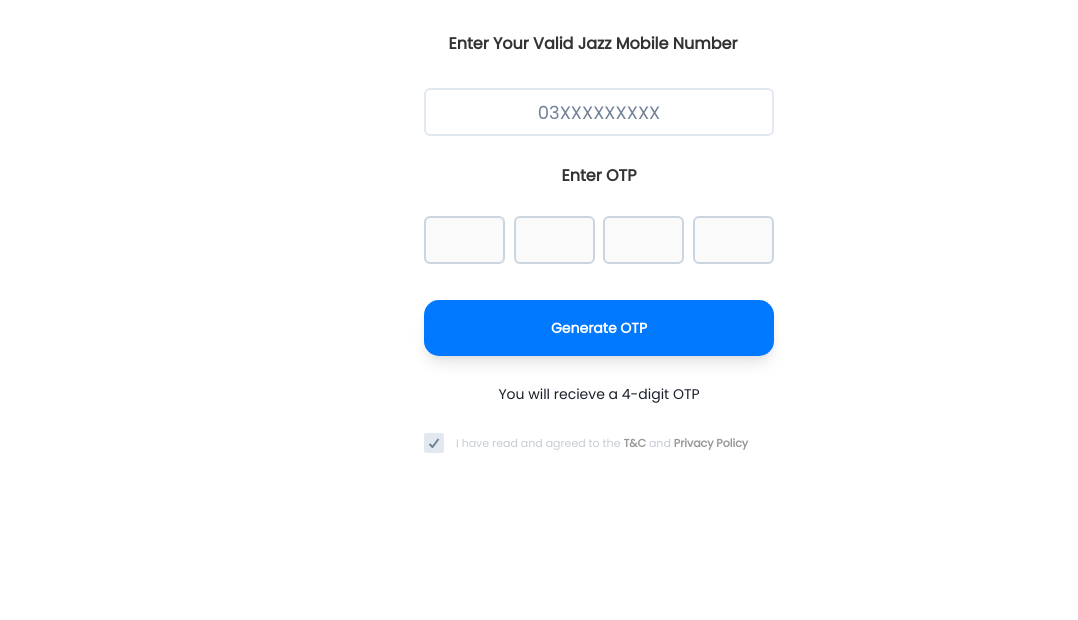
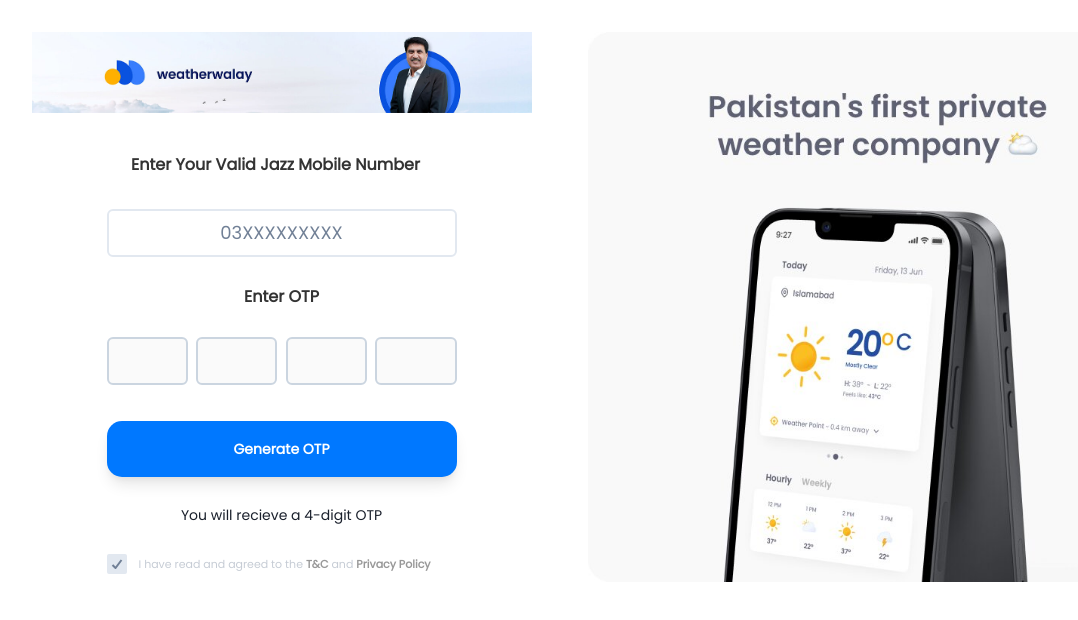
Before and after one commit to haider988/TestCampaign, a Next.js app: page /campaigns in a window 1280 px wide. Shown: the top 620 px of the page, without its empty margins (41-1119 px from the left). Built offline with nearby package versions, Linux system fonts and the light colour scheme.

Commit message:
IMages type changed

```diff
--- a/src/views/campaigns/CampaignsView.tsx
+++ b/src/views/campaigns/CampaignsView.tsx
@@ -1,11 +1,12 @@
 import { memo, useCallback } from "react";
 // import SuccessScreen from "../SuccessScreen";
-// import WWBanner from "../../assets/wwBanner.jpg";
+import WWBanner from "../../assets/wwBanner.jpg";
 import { Box, Flex, HStack } from "@chakra-ui/layout";
 import PhoneOtpScreen from "./PhoneOtpScreen";
-// import CampaginBanner2 from "../../assets/campaignBanner2.jpg";
+import CampaginBanner2 from "../../assets/campaignBanner2.jpg";
 // import Image from "next/image";
 import { useRouter } from "next/router";
+import Image from "next/image";
 
 type Props = {
   ttclid: any;
@@ -69,6 +70,13 @@
           alt="Top Banner"
           borderRadius={10}
         /> */}
+        <Image
+        src={CampaginBanner2}
+        alt="Description of your image"
+        width={500}
+        height={300}
+        loading="lazy"
+      />
         <PhoneOtpScreen handleSuccess={handleSuccess} />
       </Flex>
       {/* <Box
@@ -81,6 +89,13 @@
         loading={"lazy"}
         alt="Side Banner"
       /> */}
+      <Image
+        src={WWBanner}
+        alt="Banner"
+        // width={500}
+        height={550}
+        loading="lazy"
+      />
     </HStack>
     //   )}
     // </>
```
